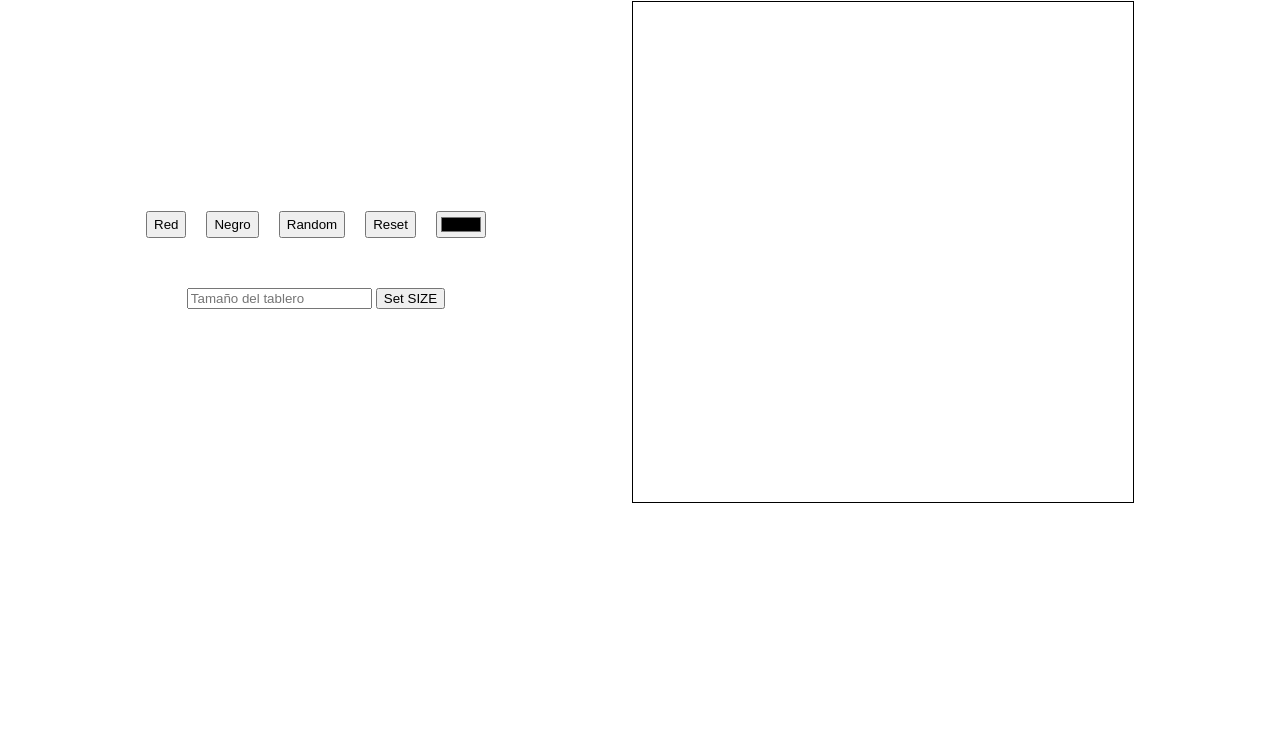
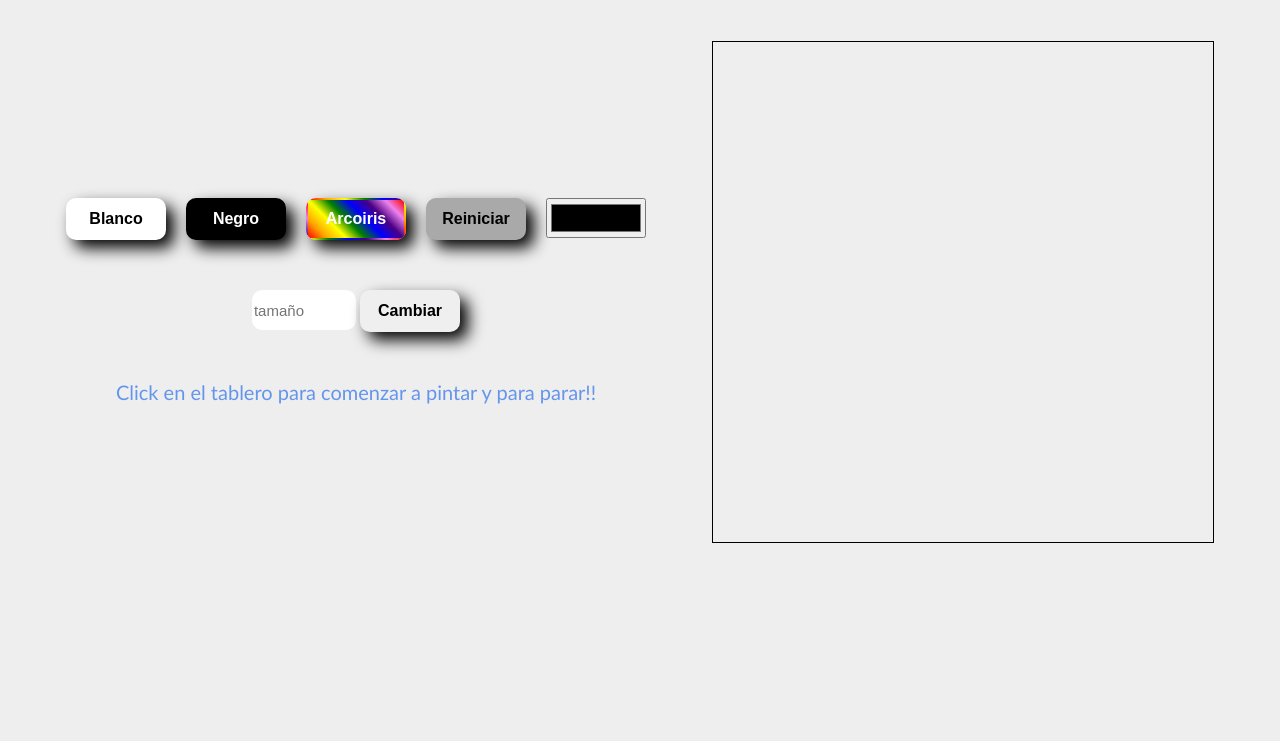
Before and after one commit to JulianMnZodd/Etch-A-Sketch, a plain HTML site: page index.html in a window 1280 px wide. Shown: the part 59-800 px from the top of the page. Drawn offline with Linux system fonts and the light colour scheme.

Commit message:
agregando estilos y funcionaliadad para parar de pintar

```diff
--- a/index.html
+++ b/index.html
@@ -13,16 +13,17 @@
     <main class="flex-container">
         <section class="nav">
             <article class="buttons">
-                <button onclick="setColor('red')">Red</button>
-                <button onclick="setColor('black')">Negro</button>
-                <button onclick="setColor('random')">Random</button>
-                <button onclick="limpiarTablero()">Reset</button>
-                <input type="color" name="" id="" value="black" onchange="setColor(this.value)">
+                <button id="white" onclick="setColor('white')">Blanco</button>
+                <button id="black" onclick="setColor('black')">Negro</button>
+                <button id="random" onclick="setColor('random')">Arcoiris</button>
+                <button id="reset" onclick="limpiarTablero()">Reiniciar</button>
+                <input id="color" type="color" name="" id="" value="black" onchange="setColor(this.value)">
             </article>
             <section>
-                <input class="size" type="text" placeholder="Tamaño del tablero"/>
-                <button class="size-btn" >Set SIZE</button>
+                <input class="size" type="text" placeholder="tamaño"/>
+                <button class="size-btn" >Cambiar</button>
             </section>
+            <p class="aviso">Click en el tablero para comenzar a pintar y para parar!!</p>
         </section>
 
         <section class="content">
--- a/main.js
+++ b/main.js
@@ -1,4 +1,4 @@
-
+let click = true
 document.addEventListener('DOMContentLoaded',function(){
     crearTablero(16);
 
@@ -38,6 +38,10 @@ function getSize(){
     }
 }
 
+$tablero.addEventListener('click',()=>{
+    click = !click
+})
+
 /******BOTONES */
 
 function limpiarTablero(){
@@ -52,14 +56,15 @@ function setColor(colorElegido){
 }
 
 function colorDiv(){
+    if(click){
         if(color == 'random'){
             this.style.backgroundColor = `hsl(${Math.random()*360},100%,50%)`
         }
-    else if(color== 'red'){
-        this.style.backgroundColor = 'red'
+        else if(color== 'white'){
+            this.style.backgroundColor = 'white'
         }
         else{
             this.style.backgroundColor = color
         }
-
     }
+}
--- a/style.css
+++ b/style.css
@@ -1,7 +1,13 @@
+body{
+    background-color: #eee;
+    font-family:'Trebuchet MS', 'Lucida Sans Unicode', 'Lucida Grande', 'Lucida Sans', Arial, sans-serif;
+}
 .title{
     text-align: center;
     font-size: 30px;
     padding: 15px;
+    font-weight: bold;
+    margin-bottom: 40px;
 }
 
 .tablero{
@@ -19,7 +25,6 @@
     align-items: center;
 
 }
-
 .nav{
     display: flex;
     justify-content: center;
@@ -33,4 +38,48 @@
     display: flex;
     justify-content: center;
     gap: 20px;
+
 }
+
+#white ,#black,#random,#reset,.size-btn{
+    padding: 10px;
+    width: 100px;
+    font-size: 1rem;
+    font-weight: bold;
+    border-color: transparent;
+    border-radius: 10px;
+    cursor: pointer;
+    transition: all 0.5s ease;
+    box-shadow: .5rem .5rem 1rem black;
+}
+.size{
+    width: 100px;
+    height: 38px;
+    font-size: 15px;
+    border-radius: 10px;
+    border: none;
+}
+
+#white{
+    background-color: white;
+}
+#black{
+    background-color: black;
+    color: white;
+}
+#random{
+    background:linear-gradient(45deg, red, orange, yellow, green, blue, indigo, violet, red);
+    color: white;
+}
+#reset{
+    background-color: darkgray;
+}
+#color{
+    width: 100px;
+    height: 40px;
+}
+
+.aviso{
+    font-size: 20px;
+    color: cornflowerblue;
+}
```
Lines whose indentation alone changed are shown as unchanged.
